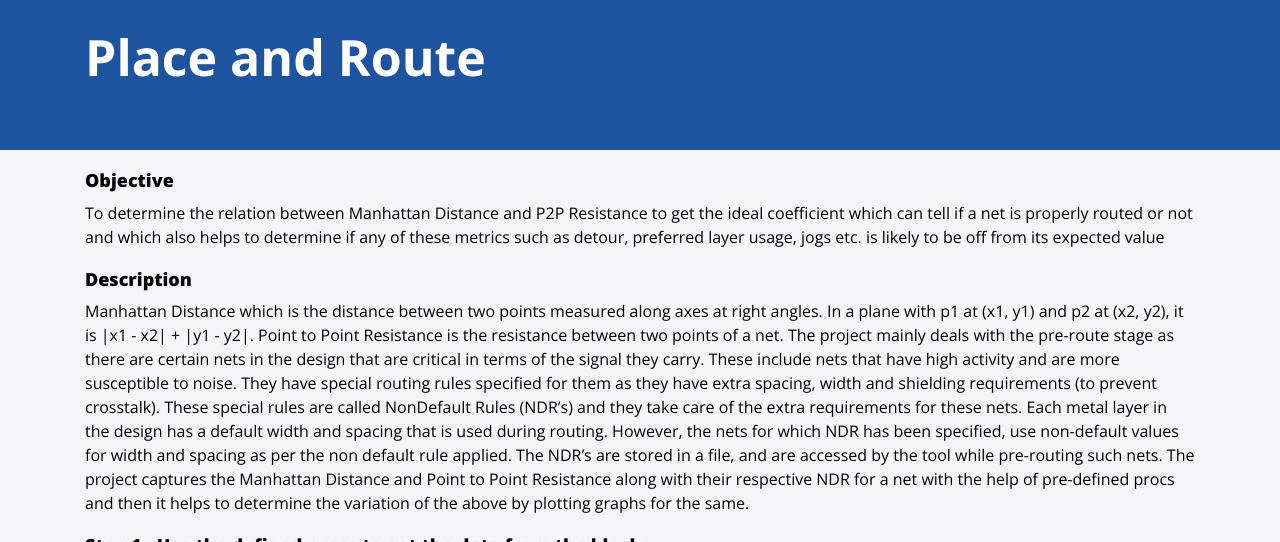
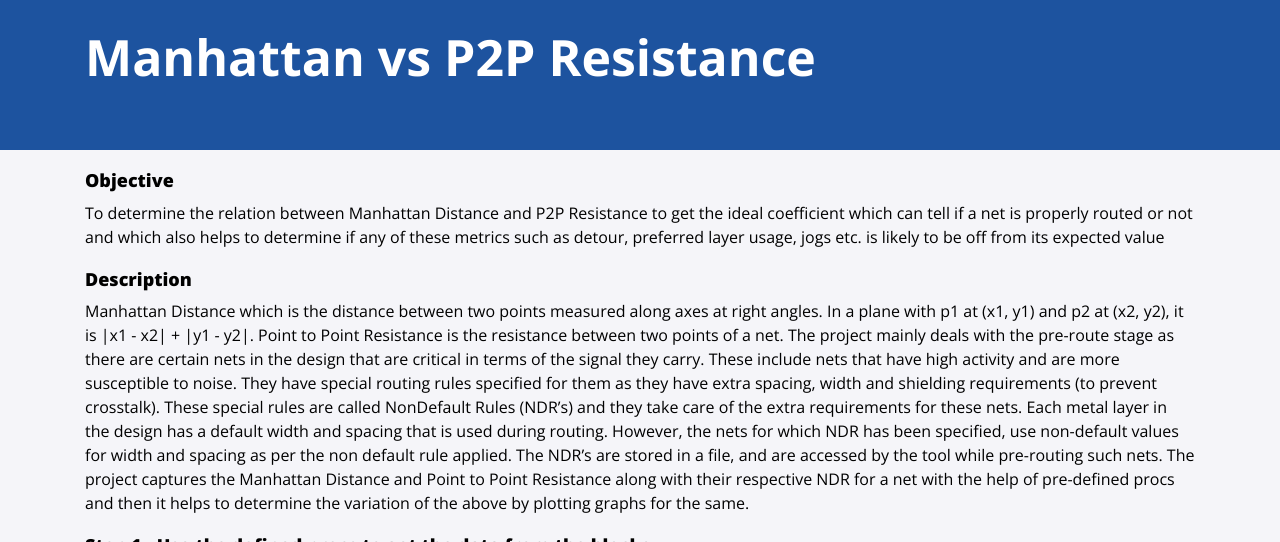
Before and after one commit to harshrawat17/template3, a Jekyll site: the page built from projects/MVP.md, in a window 1280 px wide and 900 px high, cut to the strip 0-542 px from the top of the window. Built offline with Jekyll 4.4.1, drawn with Linux system fonts in a browser that asks for light colours; nearby versions of some CDN libraries.

Commit message:
Update MVP.md

```diff
--- a/projects/MVP.md
+++ b/projects/MVP.md
@@ -1,5 +1,5 @@
 ---
-title: Place and Route
+title:  Manhattan vs P2P Resistance
 layout: page
 ---
 ## Objective
```
